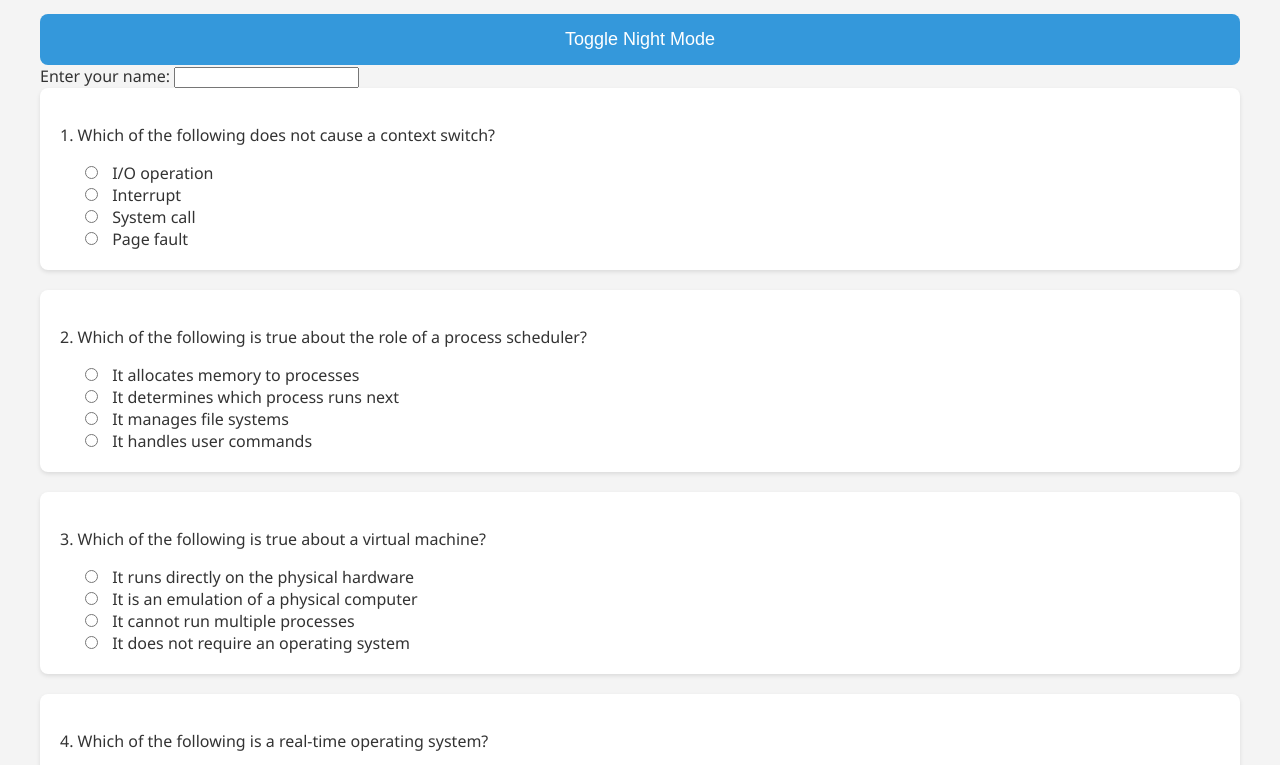
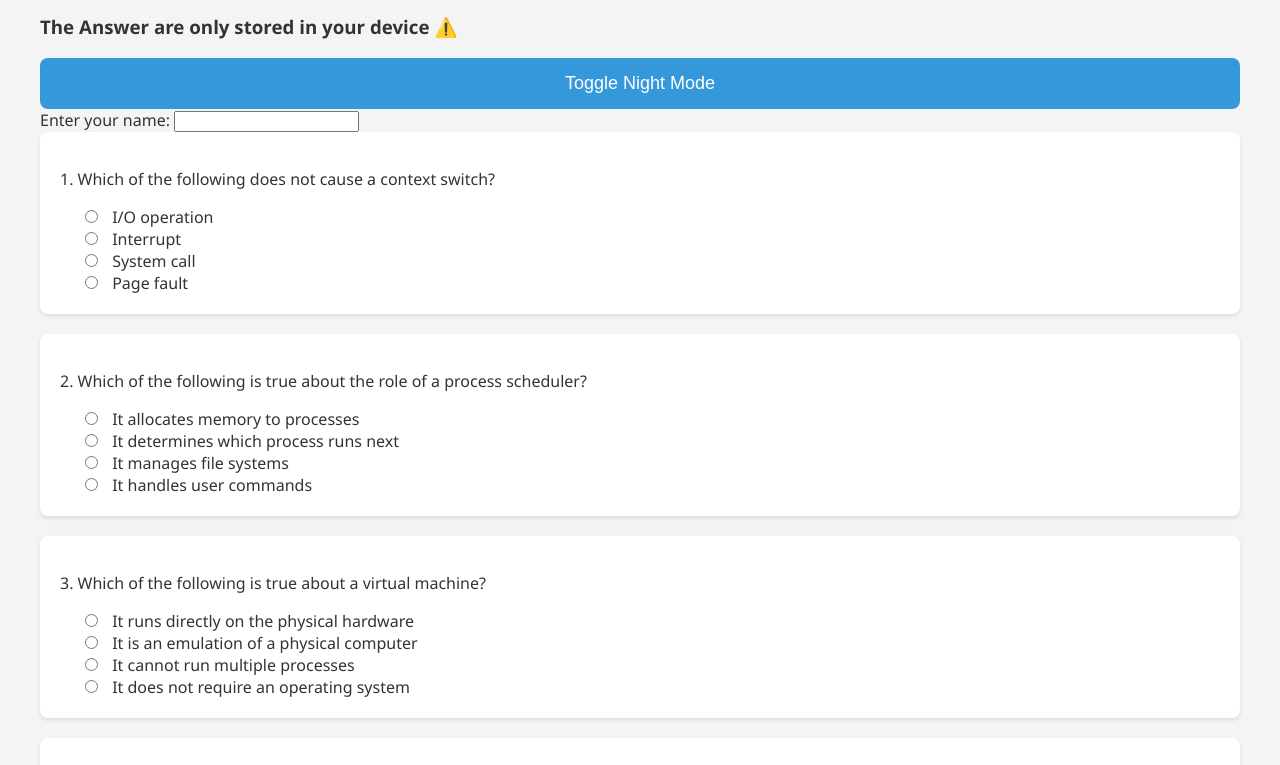
Before and after one commit to lost-inthespace/os-quiz, a plain HTML site: page index.html in a window 1280 px wide. Shown: the part 99-864 px from the top of the page. Drawn offline with Linux system fonts and the light colour scheme.

Commit message:
Update index.html

```diff
--- a/index.html
+++ b/index.html
@@ -117,6 +117,8 @@
 </head>
 <body>
 <h1>Operating Systems Quiz</h1>
+
+<h3>The Answer are only stored in your device ⚠️</h3>
 
 <button type="button" onclick="toggleNightMode()">Toggle Night Mode</button>
 
```
